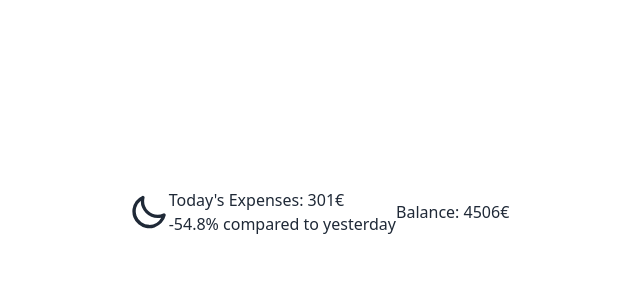
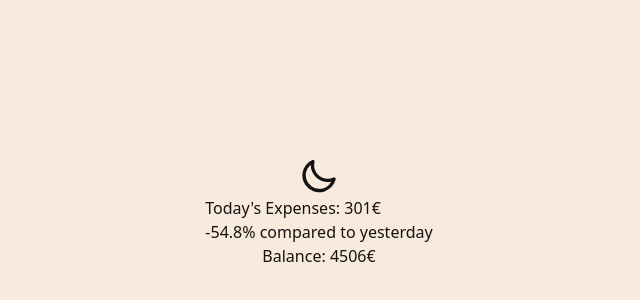
Before and after one commit to opujade/sprint-8-inprocode, a React (Vite) app: page / in a window 1280 px wide. Shown: the part 188-488 px from the top of the page, without its empty margins (321-961 px from the left). Built offline with nearby package versions, Linux system fonts and the light colour scheme.

Commit message:
Light and Dark themes added

```diff
--- a/src/App.tsx
+++ b/src/App.tsx
@@ -9,7 +9,7 @@ const App = (): JSX.Element => {
     <>
       <BalanceProvider>
         <ThemeProvider>
-          <div className="min-h-screen flex justify-center items-center">
+          <div className="min-h-screen flex flex-col justify-center items-center">
             <LangSwitcher />
             <MainInfo />
             <TotalBalance />
--- a/tailwind.config.js
+++ b/tailwind.config.js
@@ -5,4 +5,22 @@ export default {
     extend: {},
   },
   plugins: [require("daisyui")],
+  daisyui: {
+    themes: [
+      {
+        light: {
+          primary: "#ec765c",
+          secondary: "#75b5be",
+          "base-100": "#f8eadd",
+        },
+      },
+      {
+        dark: {
+          primary: "#8c3a2d",
+          secondary: "#3b5a5e",
+          "base-100": "#3b2a25",
+        },
+      },
+    ],
+  },
 };
```
